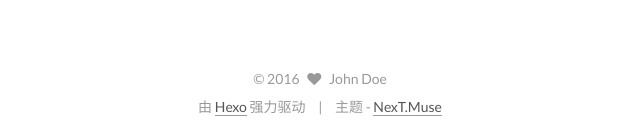
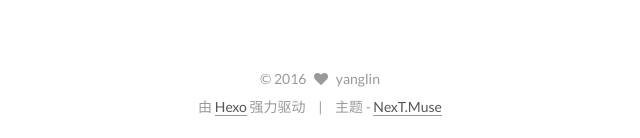
Before and after one commit to YarenDev/YarenDev.github.io, a plain HTML site: page index.html in a window 1280 px wide. Shown: the part 1348-1486 px from the top of the page, 320-960 px from the left. Drawn offline with Linux system fonts and the light colour scheme.

Commit message:
Site updated: 2016-06-06 01:37:54

```diff
--- a/index.html
+++ b/index.html
@@ -348,8 +348,8 @@
         <div class="site-author motion-element" itemprop="author" itemscope itemtype="http://schema.org/Person">
           <img class="site-author-image" itemprop="image"
                src="/images/avatar.gif"
-               alt="John Doe" />
-          <p class="site-author-name" itemprop="name">John Doe</p>
+               alt="yanglin" />
+          <p class="site-author-name" itemprop="name">yanglin</p>
           <p class="site-description motion-element" itemprop="description"></p>
         </div>
         <nav class="site-state motion-element">
@@ -399,7 +399,7 @@
   <span class="with-love">
     <i class="fa fa-heart"></i>
   </span>
-  <span class="author" itemprop="copyrightHolder">John Doe</span>
+  <span class="author" itemprop="copyrightHolder">yanglin</span>
 </div>
 
 <div class="powered-by">
```
Also changed, not shown: 2016/06/05/hello-world/index.html (+3 -3 lines), archives/2016/06/index.html (+3 -3 lines), archives/2016/index.html (+3 -3 lines), archives/index.html (+3 -3 lines).
